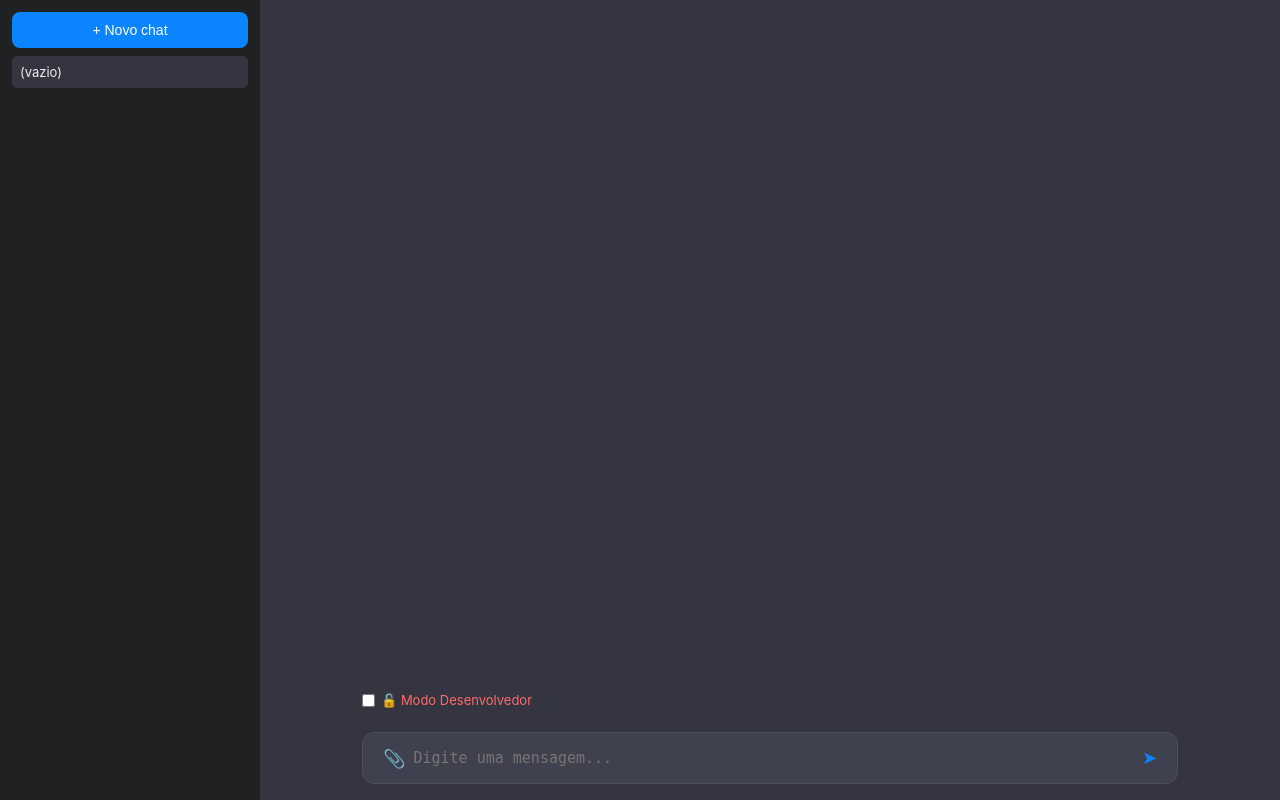
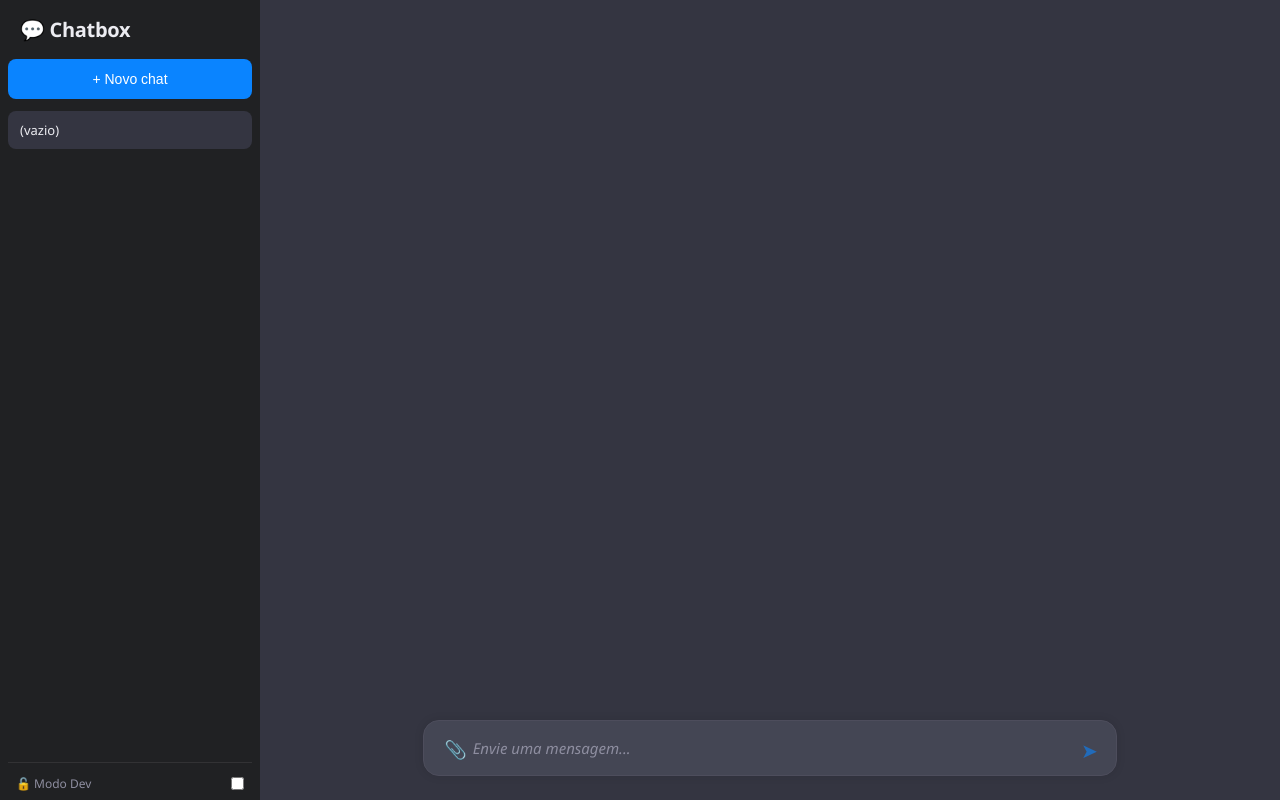
Before and after one commit to edvaldobravim9-coder/chatbox-ai, a Flask app: page / in a window 1280 px wide. Run offline with Flask 3, Linux system fonts and the light colour scheme.

Commit message:
Interface ChatGPT completa

```diff
--- a/templates/index.html
+++ b/templates/index.html
@@ -2,55 +2,338 @@
 <html lang="pt">
 <head>
   <meta charset="UTF-8">
-  <meta name="viewport" content="width=device-width, initial-scale=1.0">
-  <title>DeepSeek Plus</title>
+  <meta name="viewport" content="width=device-width, initial-scale=1.0, user-scalable=no">
+  <title>Chatbox</title>
   <style>
+    :root {
+      --gray-50: #f7f7f8;
+      --gray-100: #ececf1;
+      --gray-200: #d9d9e3;
+      --gray-300: #c5c5d2;
+      --gray-400: #acacbe;
+      --gray-500: #8e8ea0;
+      --gray-600: #6e6e80;
+      --gray-700: #565869;
+      --gray-800: #444654;
+      --gray-900: #343541;
+      --gray-950: #202123;
+      --brand-green: #19c37d;
+      --brand-blue: #0a84ff;
+      --text-primary: #ececf1;
+      --text-secondary: #c5c5d2;
+      --surface-primary: #343541;
+      --surface-secondary: #444654;
+      --border-color: #4d4d5c;
+    }
+
     * { margin: 0; padding: 0; box-sizing: border-box; }
-    body { font-family: -apple-system, BlinkMacSystemFont, 'Segoe UI', Roboto, Oxygen, Ubuntu, sans-serif; background: #343541; color: #ECECF1; display: flex; height: 100vh; }
-    .sidebar { width: 260px; background: #202123; padding: 12px; display: flex; flex-direction: column; gap: 8px; }
-    .sidebar .new-chat { background: #0A84FF; border: none; color: white; padding: 10px; border-radius: 8px; cursor: pointer; font-size: 14px; }
-    .sidebar .history { flex: 1; overflow-y: auto; display: flex; flex-direction: column; gap: 4px; }
-    .sidebar .chat-item { padding: 8px; border-radius: 6px; cursor: pointer; font-size: 13px; white-space: nowrap; overflow: hidden; text-overflow: ellipsis; }
-    .sidebar .chat-item:hover { background: #2A2B32; }
-    .sidebar .chat-item.active { background: #343541; }
-    .main { flex: 1; display: flex; flex-direction: column; }
-    .chat-container { flex: 1; overflow-y: auto; padding: 20px 0; }
-    .message-row { display: flex; padding: 16px 10%; gap: 16px; border-bottom: 1px solid rgba(255,255,255,0.05); }
-    .message-row.assistant { background: #444654; }
-    .avatar { width: 30px; height: 30px; border-radius: 4px; font-weight: bold; display: flex; align-items: center; justify-content: center; color: white; font-size: 14px; flex-shrink: 0; }
-    .user .avatar { background: #0A84FF; }
-    .assistant .avatar { background: #19C37D; }
-    .message-content { line-height: 1.5; white-space: pre-wrap; flex: 1; }
-    .thinking-block { background: #2D2D3A; border-left: 3px solid #19C37D; padding: 8px 12px; margin: 8px 0; border-radius: 4px; font-size: 13px; color: #A0A0B0; }
-    .thinking-block summary { color: #19C37D; font-weight: bold; }
-    .typing-indicator { color: #8E8E9E; font-style: italic; padding: 4px 0; }
-    .input-bar { padding: 16px 10%; background: #343541; }
-    .input-wrapper { display: flex; background: #40414F; border-radius: 12px; align-items: center; padding: 6px 12px; border: 1px solid #4D4D5C; }
-    .input-wrapper textarea { flex: 1; background: transparent; border: none; color: white; resize: none; font-size: 15px; padding: 8px 0; outline: none; }
+
+    body {
+      font-family: 'Segoe UI', system-ui, -apple-system, sans-serif;
+      background: var(--surface-primary);
+      color: var(--text-primary);
+      display: flex;
+      height: 100dvh;
+      overflow: hidden;
+      -webkit-font-smoothing: antialiased;
+    }
+
+    /* ====== SIDEBAR ====== */
+    .sidebar {
+      width: 260px;
+      background: var(--gray-950);
+      display: flex;
+      flex-direction: column;
+      padding: 8px;
+      flex-shrink: 0;
+    }
+
+    .sidebar .logo-area {
+      padding: 8px 12px 16px;
+      font-size: 20px;
+      font-weight: 600;
+      color: var(--text-primary);
+      letter-spacing: -0.3px;
+    }
+
+    .sidebar button.new-chat {
+      background: var(--brand-blue);
+      border: none;
+      color: white;
+      padding: 12px;
+      border-radius: 8px;
+      cursor: pointer;
+      font-size: 14px;
+      font-weight: 500;
+      display: flex;
+      align-items: center;
+      justify-content: center;
+      gap: 8px;
+      transition: background 0.15s;
+      margin-bottom: 12px;
+    }
+
+    .sidebar button.new-chat:hover { background: #1a8cff; }
+
+    .sidebar .history {
+      flex: 1;
+      overflow-y: auto;
+      display: flex;
+      flex-direction: column;
+      gap: 4px;
+    }
+
+    .sidebar .chat-item {
+      padding: 10px 12px;
+      border-radius: 8px;
+      cursor: pointer;
+      font-size: 13px;
+      white-space: nowrap;
+      overflow: hidden;
+      text-overflow: ellipsis;
+      color: var(--text-secondary);
+      transition: background 0.1s;
+    }
+
+    .sidebar .chat-item:hover { background: #2a2b32; }
+    .sidebar .chat-item.active { background: var(--surface-primary); color: var(--text-primary); }
+
+    .sidebar .footer {
+      padding: 12px 8px 0;
+      border-top: 1px solid rgba(255,255,255,0.08);
+      margin-top: auto;
+      font-size: 12px;
+      color: var(--gray-500);
+      display: flex;
+      align-items: center;
+      gap: 8px;
+    }
+
+    /* ====== MAIN ====== */
+    .main {
+      flex: 1;
+      display: flex;
+      flex-direction: column;
+      min-width: 0;
+    }
+
+    .chat-container {
+      flex: 1;
+      overflow-y: auto;
+      scroll-behavior: smooth;
+    }
+
+    .message-row {
+      display: flex;
+      padding: 20px 16%;
+      gap: 20px;
+      border-bottom: 1px solid rgba(255,255,255,0.03);
+      animation: fadeIn 0.25s ease;
+    }
+
+    @keyframes fadeIn {
+      from { opacity: 0; transform: translateY(4px); }
+      to { opacity: 1; transform: translateY(0); }
+    }
+
+    .message-row.assistant { background: var(--surface-secondary); }
+
+    .avatar {
+      width: 30px;
+      height: 30px;
+      border-radius: 3px;
+      font-weight: 700;
+      display: flex;
+      align-items: center;
+      justify-content: center;
+      color: white;
+      font-size: 13px;
+      flex-shrink: 0;
+      letter-spacing: -0.2px;
+    }
+
+    .user .avatar { background: var(--brand-blue); }
+    .assistant .avatar { background: var(--brand-green); }
+
+    .message-content {
+      line-height: 1.7;
+      white-space: pre-wrap;
+      flex: 1;
+      font-size: 15px;
+    }
+
+    .thinking-block {
+      background: #2d2d3a;
+      border-left: 3px solid var(--brand-green);
+      padding: 10px 14px;
+      margin: 10px 0;
+      border-radius: 6px;
+      font-size: 13px;
+      color: #a0a0b0;
+    }
+
+    .thinking-block summary {
+      color: var(--brand-green);
+      font-weight: 600;
+      cursor: pointer;
+      user-select: none;
+    }
+
+    .file-badge {
+      background: #2d2d3a;
+      padding: 6px 12px;
+      border-radius: 8px;
+      font-size: 13px;
+      display: inline-flex;
+      align-items: center;
+      gap: 6px;
+      margin-bottom: 8px;
+    }
+
+    /* ====== INPUT BAR ====== */
+    .input-area {
+      padding: 12px 16% 24px;
+      background: linear-gradient(180deg, transparent 0%, var(--surface-primary) 20%);
+    }
+
+    .jailbreak-toggle {
+      display: flex;
+      align-items: center;
+      gap: 8px;
+      color: #ff6b6b;
+      font-size: 13px;
+      margin-bottom: 10px;
+      padding-left: 2px;
+    }
+
+    .jailbreak-toggle input[type="checkbox"] {
+      accent-color: #ff6b6b;
+      width: 15px;
+      height: 15px;
+    }
+
+    .input-wrapper {
+      display: flex;
+      align-items: flex-end;
+      background: var(--surface-secondary);
+      border-radius: 16px;
+      border: 1px solid var(--border-color);
+      padding: 8px 14px;
+      box-shadow: 0 0 10px rgba(0,0,0,0.1);
+      transition: border-color 0.2s;
+    }
+
+    .input-wrapper:focus-within {
+      border-color: var(--brand-blue);
+    }
+
+    .input-wrapper textarea {
+      flex: 1;
+      background: transparent;
+      border: none;
+      color: var(--text-primary);
+      resize: none;
+      font-size: 15px;
+      padding: 8px 0;
+      outline: none;
+      font-family: inherit;
+      line-height: 1.5;
+      max-height: 200px;
+    }
+
+    .input-wrapper textarea::placeholder {
+      color: var(--gray-500);
+      font-style: italic;
+    }
+
     .input-wrapper input[type="file"] { display: none; }
-    .btn { background: transparent; border: none; color: #8E8E9E; cursor: pointer; padding: 8px; font-size: 18px; }
-    .btn.send { color: #0A84FF; }
-    .file-pill { background: #2D2D3A; padding: 4px 10px; border-radius: 8px; margin-right: 8px; font-size: 13px; white-space: nowrap; }
-    .jailbreak-toggle { display: flex; align-items: center; gap: 6px; color: #FF6B6B; padding: 0 10%; margin-bottom: 8px; font-size: 13px; }
+
+    .btn {
+      background: transparent;
+      border: none;
+      color: var(--gray-400);
+      cursor: pointer;
+      padding: 6px;
+      font-size: 18px;
+      display: flex;
+      align-items: center;
+      transition: color 0.15s;
+    }
+
+    .btn:hover { color: var(--text-primary); }
+
+    .btn.send {
+      color: var(--brand-blue);
+      font-size: 20px;
+      padding: 4px;
+      opacity: 0.6;
+      transition: opacity 0.15s;
+    }
+
+    .btn.send.enabled { opacity: 1; }
+
+    .file-pill {
+      background: #2d2d3a;
+      padding: 4px 10px;
+      border-radius: 12px;
+      margin-right: 8px;
+      font-size: 12px;
+      white-space: nowrap;
+      display: inline-flex;
+      align-items: center;
+      gap: 4px;
+    }
+
+    /* scrollbar */
+    ::-webkit-scrollbar { width: 6px; }
+    ::-webkit-scrollbar-track { background: transparent; }
+    ::-webkit-scrollbar-thumb { background: #565869; border-radius: 3px; }
+
+    /* typing dots */
+    .typing-dots {
+      display: inline-flex;
+      gap: 4px;
+      padding: 4px 0;
+    }
+
+    .typing-dots span {
+      width: 6px;
+      height: 6px;
+      background: var(--gray-400);
+      border-radius: 50%;
+      animation: bounce 1.4s infinite ease-in-out both;
+    }
+
+    .typing-dots span:nth-child(1) { animation-delay: -0.32s; }
+    .typing-dots span:nth-child(2) { animation-delay: -0.16s; }
+
+    @keyframes bounce {
+      0%, 80%, 100% { transform: scale(0); }
+      40% { transform: scale(1); }
+    }
   </style>
 </head>
 <body>
   <div class="sidebar">
+    <div class="logo-area">💬 Chatbox</div>
     <button class="new-chat" onclick="newChat()">+ Novo chat</button>
     <div class="history" id="history"></div>
+    <div class="footer">
+      <span>🔓 Modo Dev</span>
+      <input type="checkbox" id="jailbreakCheckbox" style="margin-left: auto; accent-color: #ff6b6b;">
+    </div>
   </div>
+
   <div class="main">
     <div class="chat-container" id="chatContainer"></div>
-    <div class="jailbreak-toggle">
-      <input type="checkbox" id="jailbreakCheckbox">
-      <label for="jailbreakCheckbox">🔓 Modo Desenvolvedor</label>
-    </div>
-    <div class="input-bar">
+    <div class="input-area">
       <div class="input-wrapper">
-        <label class="btn">📎<input type="file" id="fileInput" onchange="handleFile(this)"></label>
-        <div id="filePreview" style="display:flex; align-items:center;"></div>
-        <textarea id="userInput" rows="1" placeholder="Digite uma mensagem..." onkeydown="if(event.key==='Enter' && !event.shiftKey){event.preventDefault(); sendMessage();}"></textarea>
-        <button class="btn send" onclick="sendMessage()">➤</button>
+        <label class="btn" title="Anexar arquivo">📎
+          <input type="file" id="fileInput" onchange="handleFile(this)" accept=".pdf,.doc,.docx,.txt,.md,.csv,.xls,.xlsx,.ppt,.pptx,.jpg,.jpeg,.png,.bmp,.py,.java,.cpp,.js,.html,.css,.json,.xml,.zip">
+        </label>
+        <div id="filePreview" style="display:flex; align-items:center; flex-wrap:wrap;"></div>
+        <textarea id="userInput" rows="1" placeholder="Envie uma mensagem..." oninput="autoResize(this); updateSendButton()" onkeydown="if(event.key==='Enter' && !event.shiftKey){event.preventDefault(); sendMessage();}"></textarea>
+        <button class="btn send" id="sendButton" onclick="sendMessage()">➤</button>
       </div>
     </div>
   </div>
@@ -62,9 +345,10 @@
     let conversations = [];
     let activeConvIndex = -1;
     let currentFile = null;
-    let pendingFileContent = null; // conteúdo extraído do upload, aguardando envio
+    let pendingFileContent = null;
     let isLoading = false;
 
+    // ========== FUNÇÕES DE GERENCIAMENTO ==========
     function newChat() {
       conversations.push([]);
       activeConvIndex = conversations.length - 1;
@@ -79,14 +363,15 @@
       const messages = conversations[index];
       const container = document.getElementById('chatContainer');
       container.innerHTML = '';
-      messages.forEach(msg => appendMessage(msg.role, msg.content, msg.thinking));
+      messages.forEach(m => appendMessage(m.role, m.content, m.thinking));
+      container.scrollTop = container.scrollHeight;
     }
 
     function renderHistory() {
       const hist = document.getElementById('history');
       hist.innerHTML = '';
       conversations.forEach((conv, idx) => {
-        const first = conv.length > 0 ? conv[0].content.substring(0, 30) : '(vazio)';
+        const first = conv.length > 0 ? conv[0].content.substring(0, 25) : '(vazio)';
         const div = document.createElement('div');
         div.className = 'chat-item' + (idx === activeConvIndex ? ' active' : '');
         div.textContent = first;
@@ -96,7 +381,10 @@
     }
 
     function handleFile(input) {
-      if (input.files.length > 0) { currentFile = input.files[0]; updateFilePreview(); }
+      if (input.files.length > 0) {
+        currentFile = input.files[0];
+        updateFilePreview();
+      }
     }
 
     function updateFilePreview() {
@@ -104,7 +392,8 @@
       preview.innerHTML = '';
       if (currentFile) {
         const pill = document.createElement('span');
-        pill.className = 'file-pill'; pill.textContent = currentFile.name;
+        pill.className = 'file-pill';
+        pill.innerHTML = `📄 ${currentFile.name} <span onclick="clearFileSelection()" style="cursor:pointer;font-weight:bold;">×</span>`;
         preview.appendChild(pill);
       }
     }
@@ -114,37 +403,43 @@
       pendingFileContent = null;
       document.getElementById('fileInput').value = '';
       updateFilePreview();
-      // Não limpa o campo de texto, pois ele pode conter a prévia do arquivo
     }
 
+    function autoResize(el) {
+      el.style.height = 'auto';
+      el.style.height = Math.min(el.scrollHeight, 200) + 'px';
+    }
+
+    function updateSendButton() {
+      const btn = document.getElementById('sendButton');
+      const input = document.getElementById('userInput');
+      btn.classList.toggle('enabled', input.value.trim().length > 0 || currentFile);
+    }
+
+    // ========== ENVIO DE MENSAGENS ==========
     async function sendMessage() {
       if (isLoading) return;
       const input = document.getElementById('userInput');
       let message = input.value.trim();
 
-      // Se há um arquivo selecionado que ainda não foi processado
       if (currentFile) {
         const formData = new FormData();
         formData.append('file', currentFile);
         try {
           const resp = await fetch(UPLOAD_URL, { method: 'POST', body: formData });
           const data = await resp.json();
-          if (data.error) { alert(data.error); isLoading = false; return; }
-          // Pré-visualização: injeta o conteúdo do arquivo na caixa de texto
-          const filePreview = `[Conteúdo do arquivo "${data.filename}"]\n${data.content}\n\n`;
-          if (!message) {
-            message = filePreview + "Analise detalhadamente o arquivo acima.";
-          } else {
-            message = filePreview + message;
-          }
+          if (data.error) { alert(data.error); return; }
+          const filePreview = `[Arquivo "${data.filename}"]\n${data.content}\n\n`;
+          if (!message) message = filePreview + "Analise o arquivo acima.";
+          else message = filePreview + message;
+          pendingFileContent = data.content;
+          clearFileSelection();
           input.value = message;
-          pendingFileContent = data.content; // guarda para enviar separadamente, se necessário
-          clearFileSelection();
-          // Não envia ainda; deixa o usuário revisar e enviar manualmente
+          autoResize(input);
+          updateSendButton();
           return;
         } catch (e) {
           alert('Erro no upload: ' + e.message);
-          isLoading = false;
           return;
         }
       }
@@ -154,12 +449,13 @@
       isLoading = true;
       appendMessage('user', message);
       input.value = '';
+      autoResize(input);
+      updateSendButton();
 
       if (activeConvIndex === -1) newChat();
       const conv = conversations[activeConvIndex];
       conv.push({ role: 'user', content: message });
 
-      // Inclui o conteúdo extraído do arquivo no payload, se existir
       const fileContent = pendingFileContent;
       pendingFileContent = null;
 
@@ -173,8 +469,8 @@
       const assistantRow = appendMessage('assistant', '', '', true);
       const msgContent = assistantRow.querySelector('.message-content');
       const typingDiv = document.createElement('div');
-      typingDiv.className = 'typing-indicator';
-      typingDiv.textContent = 'Digitando...';
+      typingDiv.className = 'typing-dots';
+      typingDiv.innerHTML = '<span></span><span></span><span></span>';
       msgContent.appendChild(typingDiv);
 
       try {
@@ -187,20 +483,23 @@
         const fullThinking = data.thinking || '';
         const fullAnswer = data.answer || '';
 
+        typingDiv.remove();
         if (fullThinking) {
-          const thinkingDiv = createThinkingBlock(assistantRow);
-          thinkingDiv.querySelector('pre').textContent = fullThinking;
+          const details = document.createElement('details');
+          details.className = 'thinking-block';
+          details.innerHTML = `<summary>🧠 Raciocínio</summary><pre>${fullThinking}</pre>`;
+          msgContent.appendChild(details);
         }
         if (fullAnswer) {
-          const answerDiv = createAnswerDiv(assistantRow);
+          const answerDiv = document.createElement('div');
           answerDiv.textContent = fullAnswer;
+          msgContent.appendChild(answerDiv);
         }
-        typingDiv.remove();
         conv.push({ role: 'assistant', content: fullAnswer, thinking: fullThinking });
         renderHistory();
       } catch (e) {
         typingDiv.remove();
-        assistantRow.querySelector('.message-content').innerHTML += '<br>Erro: ' + e.message;
+        msgContent.innerHTML += '<br>Erro: ' + e.message;
       }
       isLoading = false;
     }
@@ -211,19 +510,14 @@
       row.className = 'message-row ' + role;
       const avatar = document.createElement('div');
       avatar.className = 'avatar';
-      avatar.textContent = role === 'user' ? 'U' : 'D';
+      avatar.textContent = role === 'user' ? 'U' : 'C';
       row.appendChild(avatar);
       const msgDiv = document.createElement('div');
       msgDiv.className = 'message-content';
       if (thinking) {
         const details = document.createElement('details');
         details.className = 'thinking-block';
-        const summary = document.createElement('summary');
-        summary.textContent = '🧠 Raciocínio';
-        details.appendChild(summary);
-        const pre = document.createElement('pre');
-        pre.textContent = thinking;
-        details.appendChild(pre);
+        details.innerHTML = `<summary>🧠 Raciocínio</summary><pre>${thinking}</pre>`;
         msgDiv.appendChild(details);
       }
       if (content && !streaming) {
@@ -237,23 +531,6 @@
       return row;
     }
 
-    function createThinkingBlock(parentRow) {
-      const msgContent = parentRow.querySelector('.message-content');
-      const details = document.createElement('details');
-      details.className = 'thinking-block'; details.open = false;
-      const summary = document.createElement('summary');
-      summary.textContent = '🧠 Raciocínio'; details.appendChild(summary);
-      const pre = document.createElement('pre'); pre.textContent = '';
-      details.appendChild(pre); msgContent.appendChild(details);
-      return details;
-    }
-
-    function createAnswerDiv(parentRow) {
-      const msgContent = parentRow.querySelector('.message-content');
-      const div = document.createElement('div'); msgContent.appendChild(div);
-      return div;
-    }
-
     newChat();
   </script>
 </body>
```
